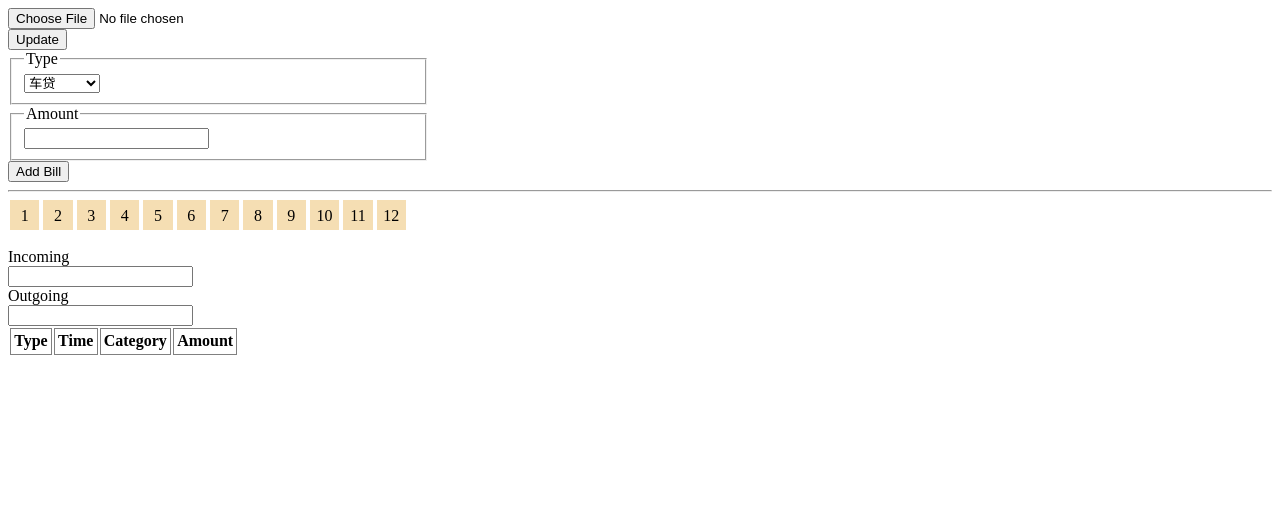
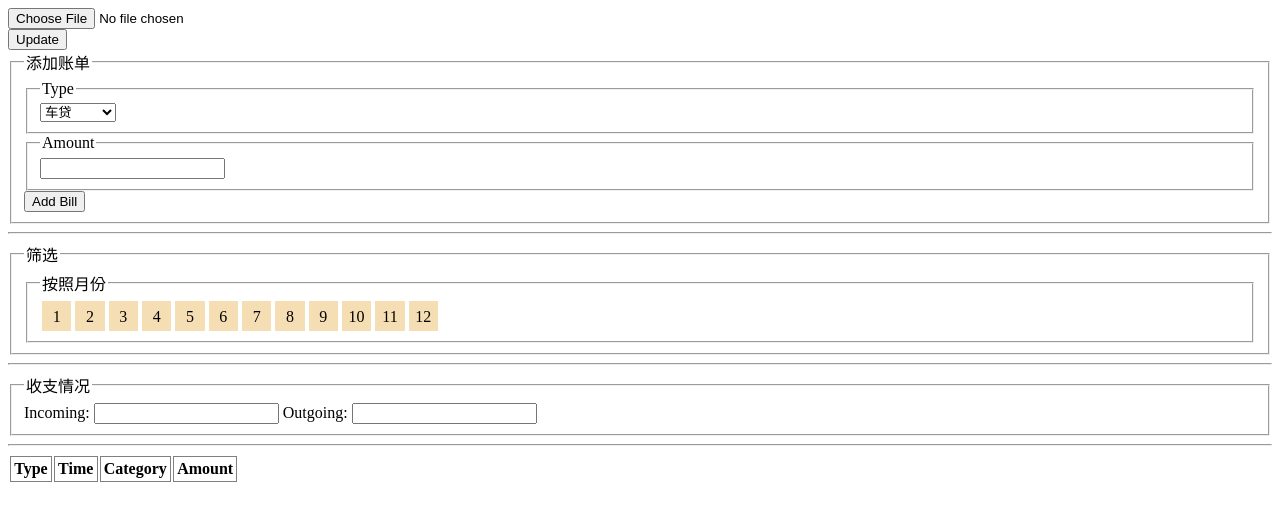
Before and after one commit to hJinRong/form, a website with bundled scripts: page public/index.html in a window 1280 px wide. Built offline with nearby package versions, Linux system fonts and the light colour scheme.

Commit message:
refactor: 大量采用 fieldset 标签

```diff
--- a/public/index.html
+++ b/public/index.html
@@ -12,7 +12,8 @@
     <button id="update-table">Update</button>
     <br />
 
-    <form action="post">
+    <fieldset>
+      <legend>添加账单</legend>
       <fieldset>
         <legend>Type</legend>
         <select name="type" id="type"></select>
@@ -22,10 +23,14 @@
         <input type="number" name="amount" id="amount" />
       </fieldset>
       <button id="new-bill">Add Bill</button>
-    </form>
+    </fieldset>
 
     <hr />
 
+    <fieldset>
+      <legend>筛选</legend>
+      <fieldset>
+        <legend>按照月份</legend>
         <div id="months">
           <div>1</div>
           <div>2</div>
@@ -40,19 +45,23 @@
           <div>11</div>
           <div>12</div>
         </div>
-    <br />
-    <label for="incoming">
-      Incoming
-      <br />
-      <input type="text" name="incoming" id="incoming"
+      </fieldset>
+    </fieldset>
+
+    <hr />
+
+    <fieldset>
+      <legend>收支情况</legend>
+      <label for="incoming"
+        >Incoming: <input readonly type="text" name="incoming" id="incoming"
       /></label>
-    <br />
-    <label for="incoming">
-      Outgoing
-      <br />
-      <input type="text" name="outgoing" id="outgoing"
+      <label for="outgoing"
+        >Outgoing: <input readonly type="text" name="outgoing" id="outgoing"
       /></label>
-    <br />
+    </fieldset>
+
+    <hr />
+
     <table>
       <thead>
         <tr>
```
Lines whose indentation alone changed are shown as unchanged.
